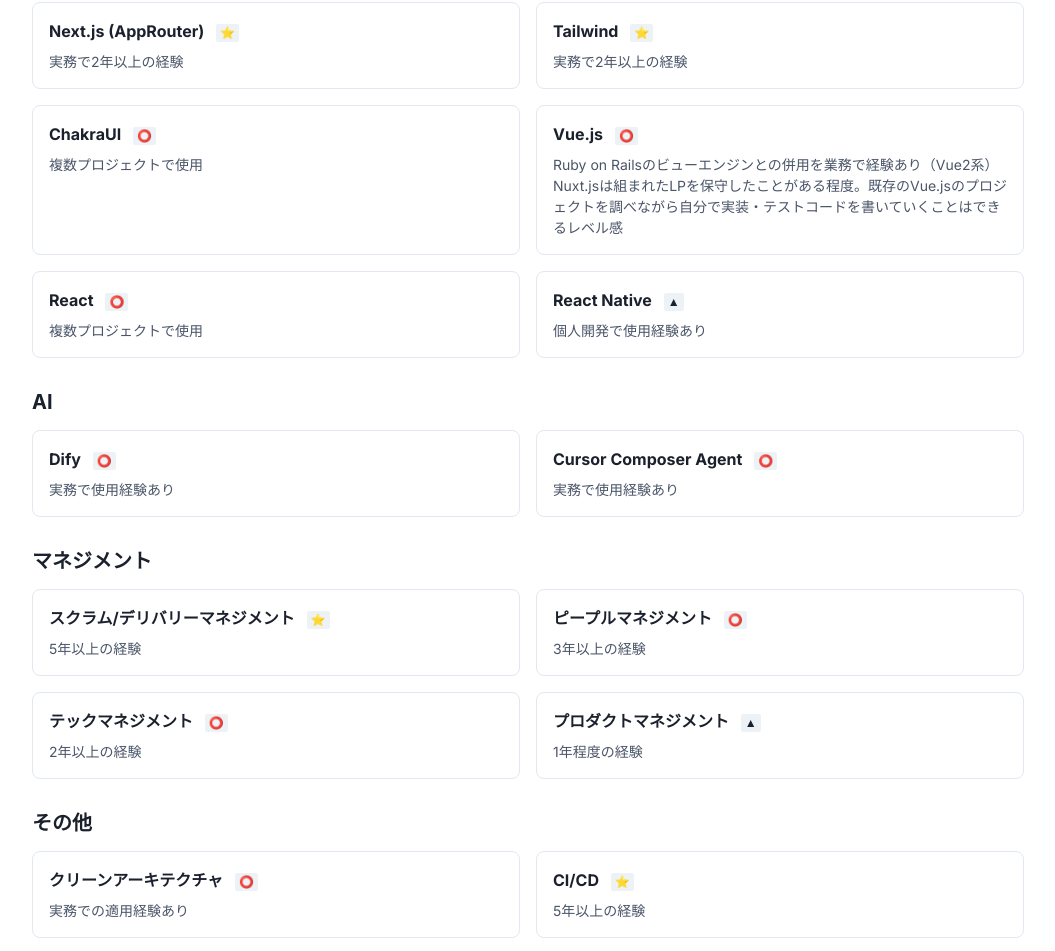
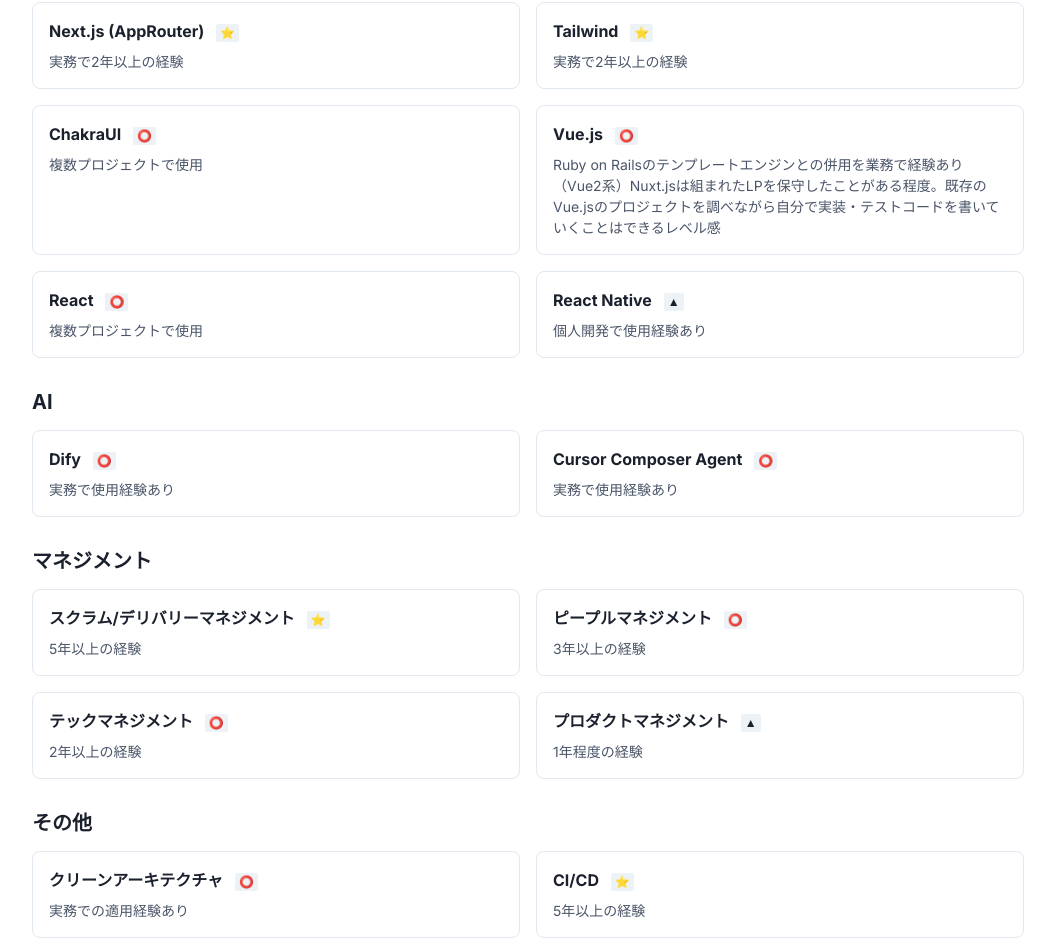
Before and after one commit to masarufuruya/portfolio, a Next.js app: page / in a window 1280 px wide. Shown: the part 1404-2355 px from the top of the page, without its empty margins (112-1167 px from the left). Built offline with nearby package versions, Linux system fonts and the light colour scheme; what @chakra-ui/next-js would draw is missing.

Commit message:
Vue.jsのコメント変更

```diff
--- a/src/app/page.tsx
+++ b/src/app/page.tsx
@@ -32,7 +32,7 @@
       name: "Vue.js",
       level: "⭕️",
       comment:
-        "Ruby on Railsのビューエンジンとの併用を業務で経験あり（Vue2系）Nuxt.jsは組まれたLPを保守したことがある程度。既存のVue.jsのプロジェクトを調べながら自分で実装・テストコードを書いていくことはできるレベル感",
+        "Ruby on Railsのテンプレートエンジンとの併用を業務で経験あり（Vue2系）Nuxt.jsは組まれたLPを保守したことがある程度。既存のVue.jsのプロジェクトを調べながら自分で実装・テストコードを書いていくことはできるレベル感",
     },
     { name: "React", level: "⭕️", comment: "複数プロジェクトで使用" },
     { name: "React Native", level: "▲", comment: "個人開発で使用経験あり" },
```
